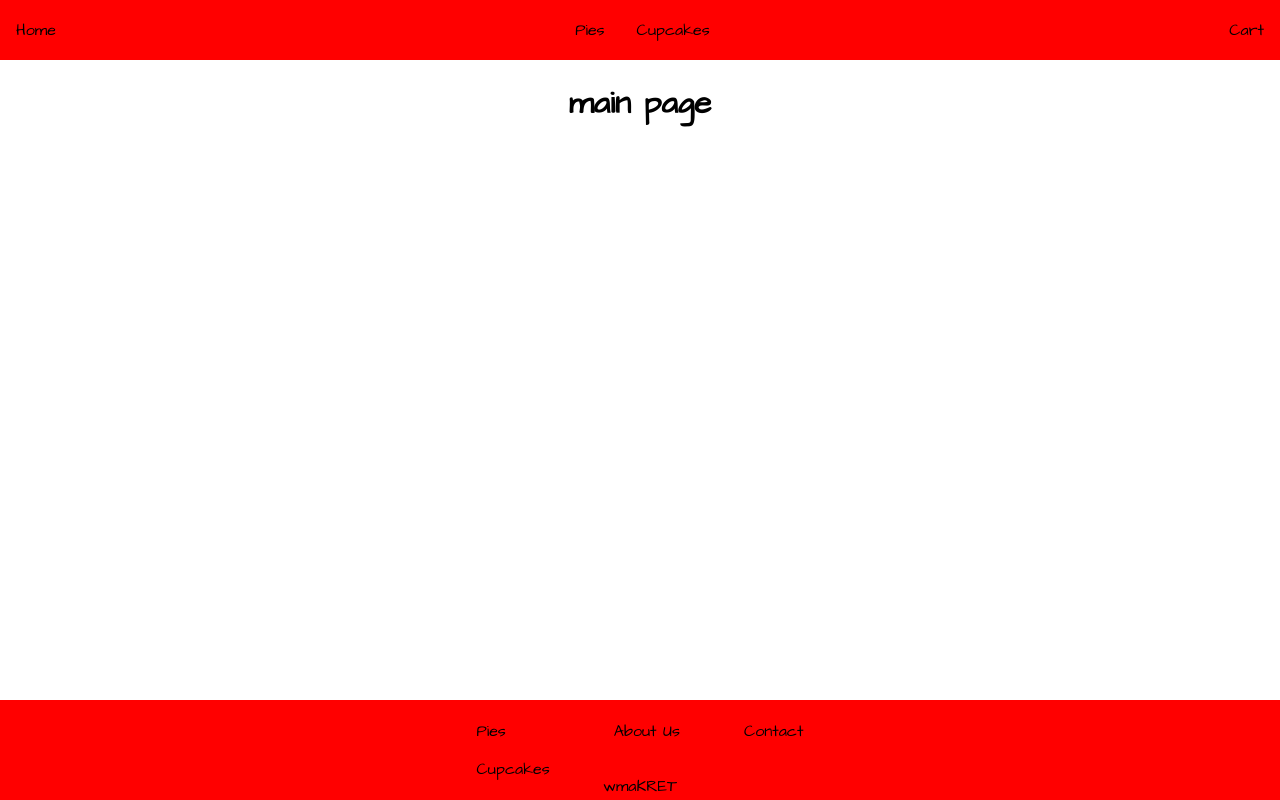
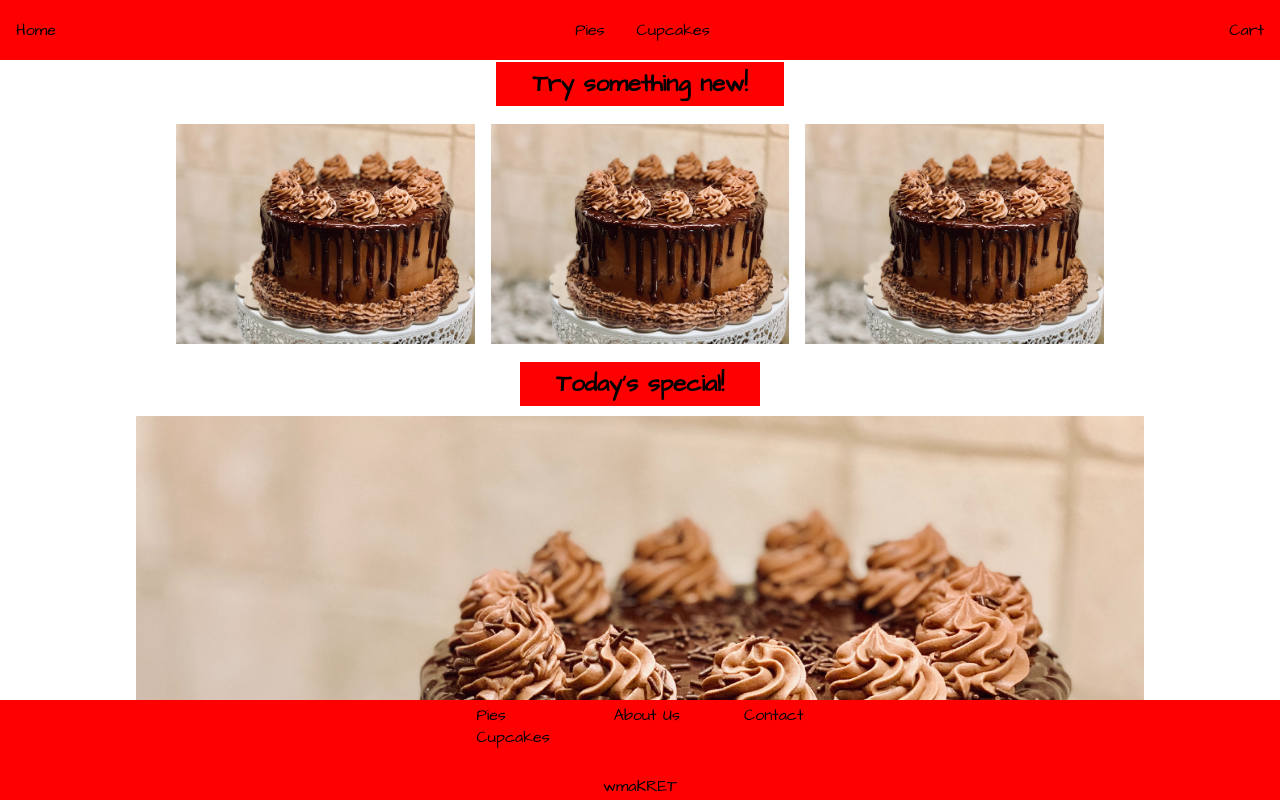
Before and after one commit to wmaKRET/my-pie-shop, a React (Create React App) app: page / in a window 1280 px wide. Both pictures are taken after a click on the element "Home". Shown: the top 800 px of the page. Built offline with nearby package versions, Linux system fonts and the light colour scheme.

Commit message:
create Main page structure + styling

```diff
--- a/src/css/app.css
+++ b/src/css/app.css
@@ -1,4 +1,6 @@
 * {
+  margin: 0;
+  padding: 0;
   -webkit-box-sizing: border-box;
           box-sizing: border-box;
   font-family: 'Architects Daughter', cursive, 'Times New Roman', Times, serif;
@@ -7,11 +9,6 @@
 a {
   text-decoration: none;
   color: inherit;
-}
-
-body {
-  margin: 0;
-  padding: 0;
 }
 
 .header {
@@ -79,4 +76,67 @@ body {
   margin-top: 60px;
   margin-bottom: 100px;
 }
+
+.main {
+  max-width: 80%;
+  display: -webkit-box;
+  display: -ms-flexbox;
+  display: flex;
+  -webkit-box-orient: vertical;
+  -webkit-box-direction: normal;
+      -ms-flex-direction: column;
+          flex-direction: column;
+  -webkit-box-align: center;
+      -ms-flex-align: center;
+          align-items: center;
+}
+
+.main__title {
+  margin: 0.1em;
+  padding: 0.2em 1.5em;
+  background-color: red;
+}
+
+.main__random {
+  margin: 1em 3em;
+  display: -ms-grid;
+  display: grid;
+  -ms-grid-columns: 1fr 1fr 1fr;
+      grid-template-columns: 1fr 1fr 1fr;
+  gap: 1em;
+}
+
+.main__random-img {
+  max-height: 100%;
+  max-width: 100%;
+  -o-object-fit: cover;
+     object-fit: cover;
+}
+
+.main__special-deal {
+  margin: 0.5em;
+}
+
+.main__special-deal-img {
+  max-height: 100%;
+  max-width: 100%;
+  -o-object-fit: cover;
+     object-fit: cover;
+}
+
+.main__last-order {
+  margin: 0.5em;
+  display: -webkit-box;
+  display: -ms-flexbox;
+  display: flex;
+  -ms-flex-wrap: wrap;
+      flex-wrap: wrap;
+}
+
+.main__last-order-img {
+  max-height: 200px;
+  max-width: 200px;
+  -o-object-fit: cover;
+     object-fit: cover;
+}
 /*# sourceMappingURL=app.css.map */
--- a/src/css/app.scss
+++ b/src/css/app.scss
@@ -1,4 +1,6 @@
 * {
+    margin: 0;
+    padding: 0;
     box-sizing: border-box;
     font-family: 'Architects Daughter', cursive, 'Times New Roman', Times, serif;
 }
@@ -6,11 +8,6 @@
 a {
     text-decoration: none;
     color: inherit;
-}
-
-body {
-    margin: 0;
-    padding: 0;
 }
 
 .header {
@@ -64,3 +61,51 @@ body {
     margin-top: 60px;
     margin-bottom: 100px;
 }
+
+.main {
+    max-width: 80%;
+    display: flex;
+    flex-direction: column;
+    align-items: center;
+
+    &__title {
+        margin: 0.1em;
+        padding: 0.2em 1.5em;
+        background-color: red;
+    }
+
+    &__random {
+        margin: 1em 3em;
+        display: grid;
+        grid-template-columns: 1fr 1fr 1fr;
+        gap: 1em;
+
+        &-img {
+            max-height: 100%;
+            max-width: 100%;
+            object-fit: cover;
+        }
+    }
+
+    &__special-deal {
+        margin: 0.5em;
+
+        &-img {
+            max-height: 100%;
+            max-width: 100%;
+            object-fit: cover;
+        }
+    }
+
+    &__last-order {
+        margin: 0.5em;
+        display: flex;
+        flex-wrap: wrap;
+
+        &-img {
+            max-height: 200px;
+            max-width: 200px;
+            object-fit: cover;
+        }
+    }
+}
--- a/src/pages/Main.js
+++ b/src/pages/Main.js
@@ -2,8 +2,41 @@ import React from "react"
 
 function Main(){
     return (
-        <main>
-            <h1>main page</h1>
+        <main className="main">
+            <h2 className="main__title">Try something new!</h2>
+            <div className="main__random">
+                <img
+                    src="/img/pie_test.jpg"
+                    alt="pie"
+                    className="main__random-img"
+                />
+                <img
+                    src="/img/pie_test.jpg"
+                    alt="pie"
+                    className="main__random-img"
+                />
+                <img
+                    src="/img/pie_test.jpg"
+                    alt="pie"
+                    className="main__random-img"
+                />
+            </div>
+            <h2 className="main__title">Today's special!</h2>
+            <div className="main__special-deal">
+                <img
+                    src="/img/pie_test.jpg"
+                    alt="pie"
+                    className="main__special-deal-img"
+                />
+            </div>
+            <h2 className="main__title">Order again!</h2>
+            <div className="main__last-order">
+            <img
+                    src="/img/pie_test.jpg"
+                    alt="pie"
+                    className="main__last-order-img"
+                />
+            </div>
         </main>
     )
 }
```
Also changed, not shown: public/img/pie_test.jpg (added), 1 other file (tests, documents, lock files or other folders).
